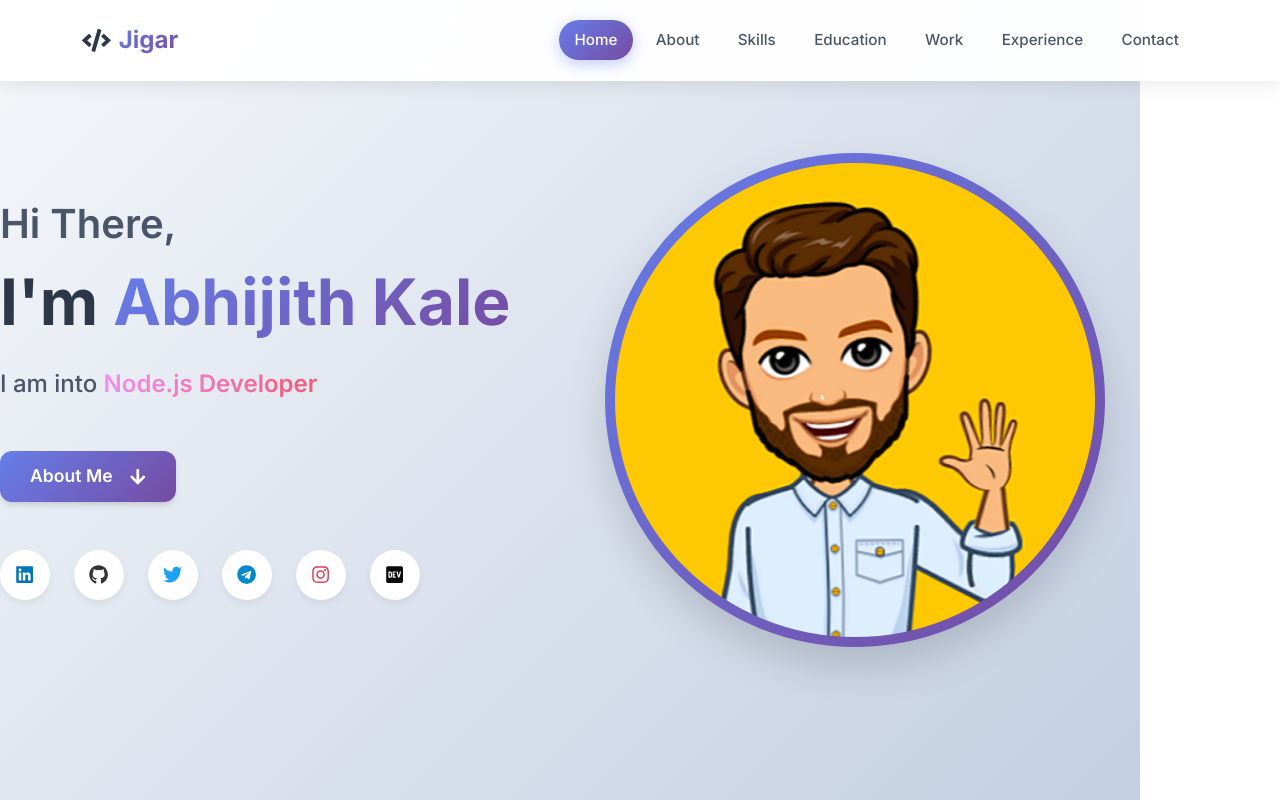
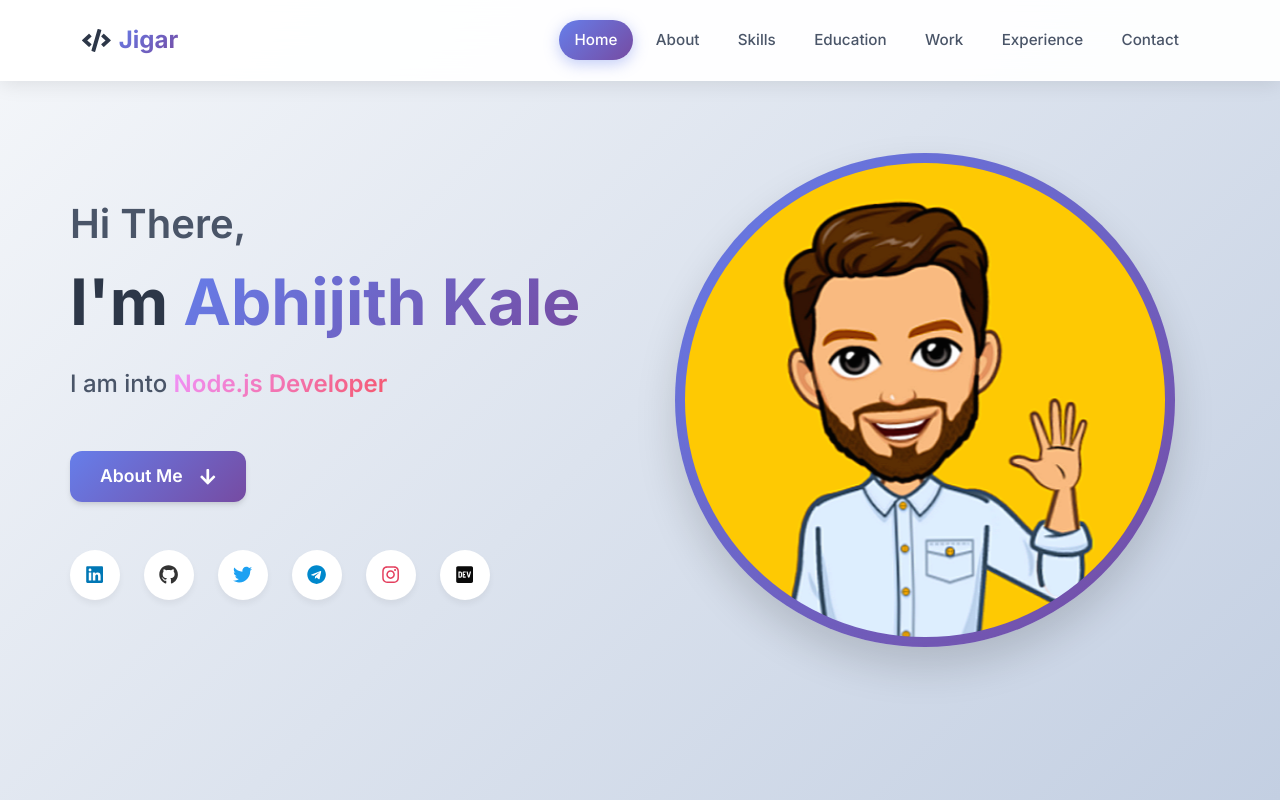
Before and after one commit to AbhiK1237/personal-portfolio, a React (Vite) app: page / in a window 1280 px wide. Shown: the top 800 px of the page. Built offline with nearby package versions, Linux system fonts and the light colour scheme.

Commit message:
resolved css issue

```diff
--- a/src/index.css
+++ b/src/index.css
@@ -25,9 +25,8 @@ a:hover {
 
 body {
   margin: 0;
-  /* display: flex; */
-  width: fit-content;
-  place-items: center;
+
+  width: 100%;
 
   min-width: 320px;
   min-height: 100vh;
```
